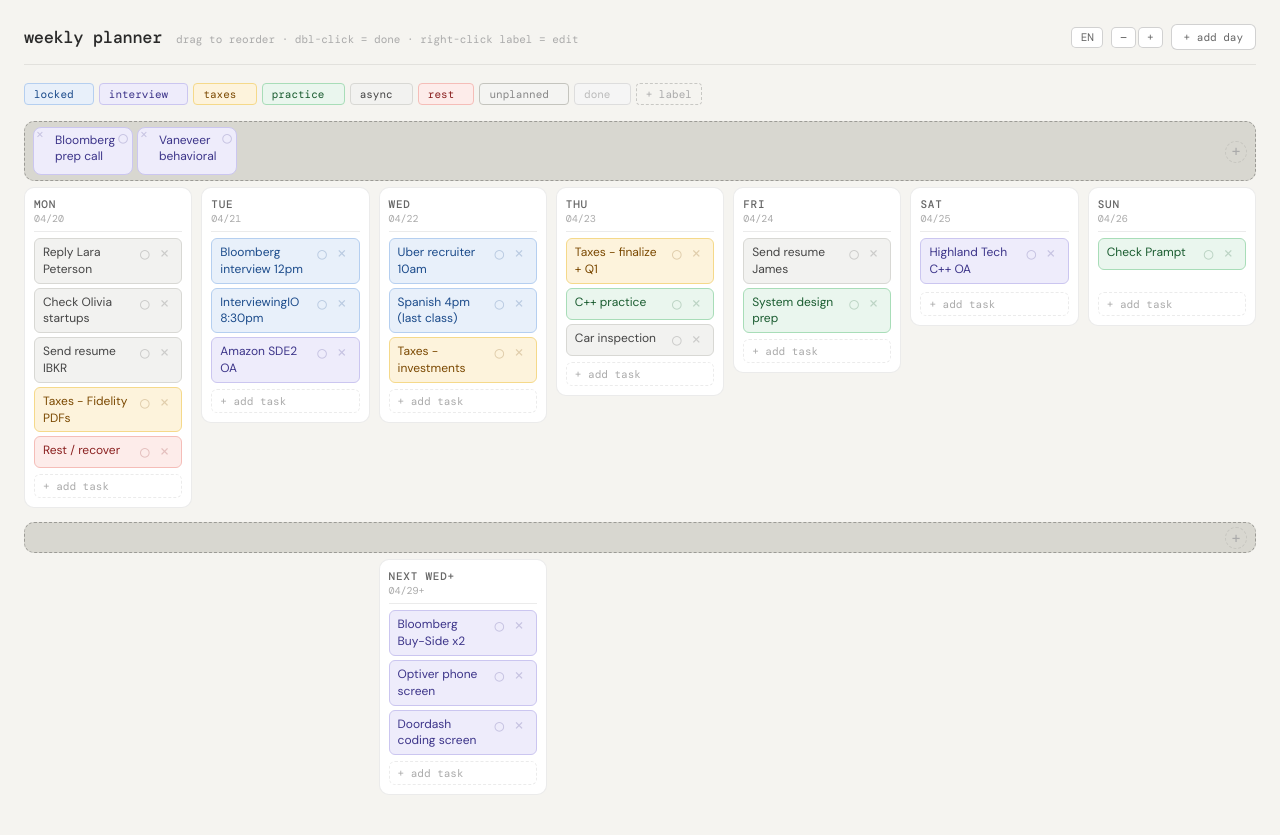
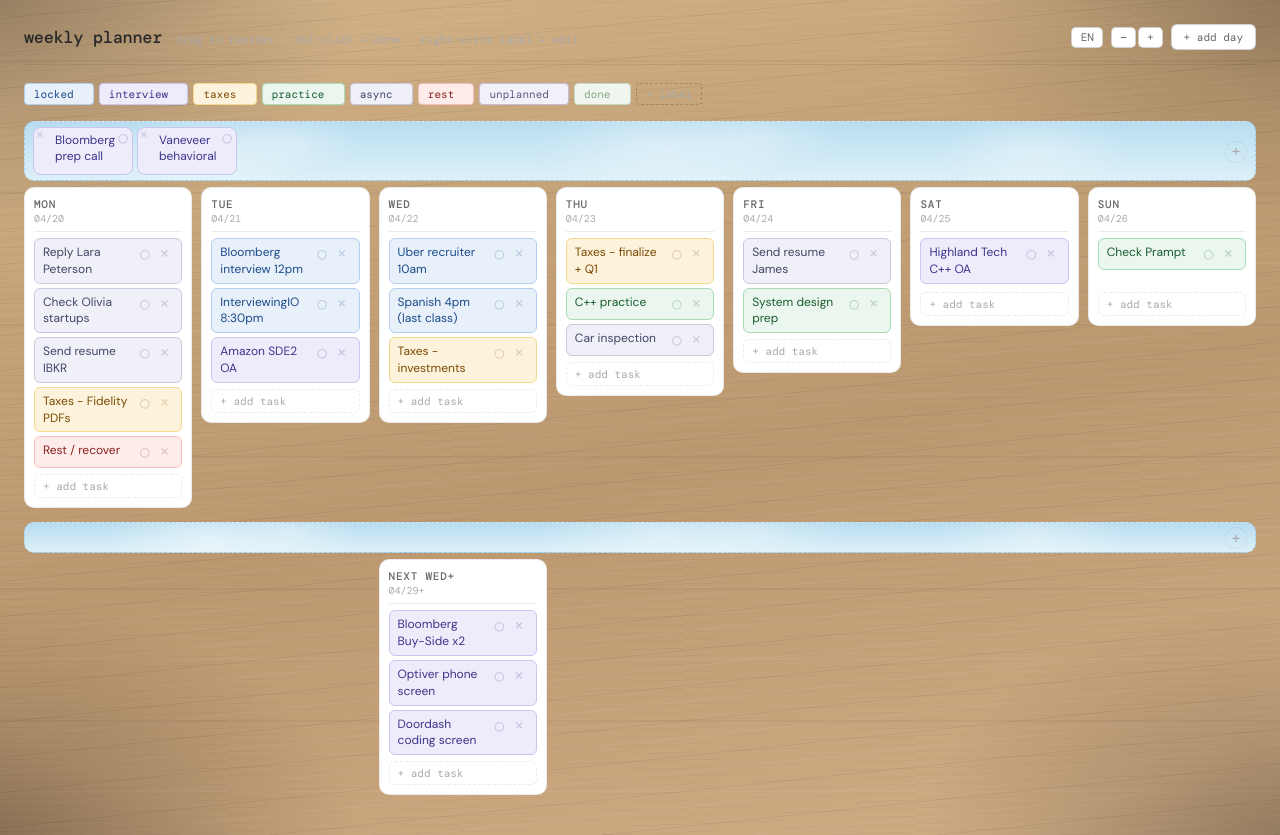
Before and after one commit to KirillShchetinin/Todies-planner, a plain HTML site: page frontend/index.html in a window 1280 px wide. Drawn offline with nearby package versions, Linux system fonts and the light colour scheme; no server answers.

Commit message:
styling background colors

```diff
--- a/frontend/app.js
+++ b/frontend/app.js
@@ -161,10 +161,10 @@ const DEFAULT_TYPE_CONFIG = {
   't-interview': { label:'interview', bg:'#eeecfb', border:'#cbc6f0', text:'#3c3489' },
   't-tax':       { label:'taxes',     bg:'#fdf3dc', border:'#f5d98a', text:'#7a4800' },
   't-practice':  { label:'practice',  bg:'#eaf6ee', border:'#a8ddb8', text:'#1a5c30' },
-  't-async':     { label:'async',     bg:'#f2f2f0', border:'#d8d8d4', text:'#444444' },
+  't-async':     { label:'async',     bg:'#f0f0f8', border:'#c8c8e0', text:'#444466' },
   't-rest':      { label:'rest',      bg:'#fdecea', border:'#f5bdb8', text:'#8a2020' },
-  't-unplanned': { label:'unplanned', bg:'#f4f4f2', border:'#c4c4be', text:'#888888', dashed:true, italic:true },
-  'done':        { label:'done',      bg:'#f5f5f5', border:'#dddddd', text:'#bbbbbb' },
+  't-unplanned': { label:'unplanned', bg:'#f2f0f8', border:'#c4bedd', text:'#665880', dashed:true, italic:true },
+  'done':        { label:'done',      bg:'#f0f5f0', border:'#c4d8c4', text:'#8aaa8a' },
 };
 const DEFAULT_LEGEND_ORDER = ['t-locked','t-interview','t-tax','t-practice','t-async','t-rest','t-unplanned','done'];
 
@@ -173,7 +173,7 @@ const COLOR_PRESETS = [
   { bg:'#eeecfb', border:'#cbc6f0', text:'#3c3489' },
   { bg:'#fdf3dc', border:'#f5d98a', text:'#7a4800' },
   { bg:'#eaf6ee', border:'#a8ddb8', text:'#1a5c30' },
-  { bg:'#f2f2f0', border:'#d8d8d4', text:'#444444' },
+  { bg:'#f0f0f8', border:'#c8c8e0', text:'#444466' },
   { bg:'#fdecea', border:'#f5bdb8', text:'#8a2020' },
   { bg:'#e0f5f5', border:'#90d0d0', text:'#1a5555' },
   { bg:'#fef0e6', border:'#f5c895', text:'#7a3000' },
--- a/frontend/style.css
+++ b/frontend/style.css
@@ -3,7 +3,7 @@
 *, *::before, *::after { box-sizing: border-box; margin: 0; padding: 0; }
 
 :root {
-  --bg:           #f5f4f0;
+  --bg:           #c8aa82;
   --surface:      #ffffff;
   --surface2:     #f0efe9;
   --border:       rgba(0,0,0,0.08);
@@ -17,7 +17,44 @@
   --ui-scale:     1;
 }
 
-body { background: var(--bg); color: var(--text); font-family: var(--sans); min-height: 100vh; padding: calc(24px * var(--ui-scale)); }
+body {
+  background-color: #c8aa82;
+  background-image:
+    /* scratched edges vignette */
+    radial-gradient(ellipse 120% 100% at 50% 50%, transparent 55%, rgba(0,0,0,0.38) 100%),
+    /* corner darkening */
+    radial-gradient(ellipse 40% 40% at 0% 0%,   rgba(0,0,0,0.22) 0%, transparent 70%),
+    radial-gradient(ellipse 40% 40% at 100% 0%,  rgba(0,0,0,0.20) 0%, transparent 70%),
+    radial-gradient(ellipse 40% 40% at 0% 100%,  rgba(0,0,0,0.24) 0%, transparent 70%),
+    radial-gradient(ellipse 40% 40% at 100% 100%,rgba(0,0,0,0.22) 0%, transparent 70%),
+    /* scratch lines */
+    repeating-linear-gradient(
+      174deg,
+      transparent 0px, transparent 18px,
+      rgba(0,0,0,0.05) 18px, rgba(0,0,0,0.05) 19px,
+      transparent 19px, transparent 34px,
+      rgba(255,255,255,0.04) 34px, rgba(255,255,255,0.04) 35px
+    ),
+    repeating-linear-gradient(
+      178deg,
+      transparent 0px, transparent 7px,
+      rgba(0,0,0,0.03) 7px, rgba(0,0,0,0.03) 8px
+    ),
+    /* wide plank variation */
+    repeating-linear-gradient(
+      180deg,
+      transparent 0px, transparent 60px,
+      rgba(0,0,0,0.045) 60px, rgba(0,0,0,0.045) 62px,
+      transparent 62px, transparent 130px,
+      rgba(255,255,255,0.03) 130px, rgba(255,255,255,0.03) 132px
+    ),
+    /* base wood tone — light aged pine */
+    linear-gradient(168deg, #d4b48a 0%, #c4a278 30%, #bc9870 55%, #c8a47c 80%, #d0ae86 100%);
+  color: var(--text);
+  font-family: var(--sans);
+  min-height: 100vh;
+  padding: calc(24px * var(--ui-scale));
+}
 
 /* ── header ── */
 header { display: flex; align-items: center; justify-content: space-between; gap: calc(16px * var(--ui-scale)); margin-bottom: calc(18px * var(--ui-scale)); border-bottom: 1px solid var(--border); padding-bottom: calc(14px * var(--ui-scale)); }
@@ -91,8 +128,14 @@ header .hint { font-size: calc(11px * var(--ui-scale)); color: var(--text-dim);
 /* unscheduled stripe — one full-width box above each week row */
 .unscheduled-bar {
   width: 100%;
-  background: #d8d7d0;
-  border: 1px dashed rgba(0,0,0,0.28);
+  background:
+    radial-gradient(ellipse 160px 70px at 15% 55%, rgba(255,255,255,0.45) 0%, transparent 65%),
+    radial-gradient(ellipse 100px 50px at 22% 35%, rgba(255,255,255,0.30) 0%, transparent 65%),
+    radial-gradient(ellipse 200px 80px at 52% 45%, rgba(255,255,255,0.38) 0%, transparent 65%),
+    radial-gradient(ellipse 130px 55px at 60% 25%, rgba(255,255,255,0.25) 0%, transparent 65%),
+    radial-gradient(ellipse 150px 65px at 82% 50%, rgba(255,255,255,0.35) 0%, transparent 65%),
+    linear-gradient(to bottom, #b8ddf0 0%, #cce8f5 55%, #ddf0f8 100%);
+  border: 1px dashed rgba(80,150,200,0.30);
   border-radius: 10px;
   padding: calc(3px * var(--ui-scale)) calc(8px * var(--ui-scale));
   display: flex;
```
